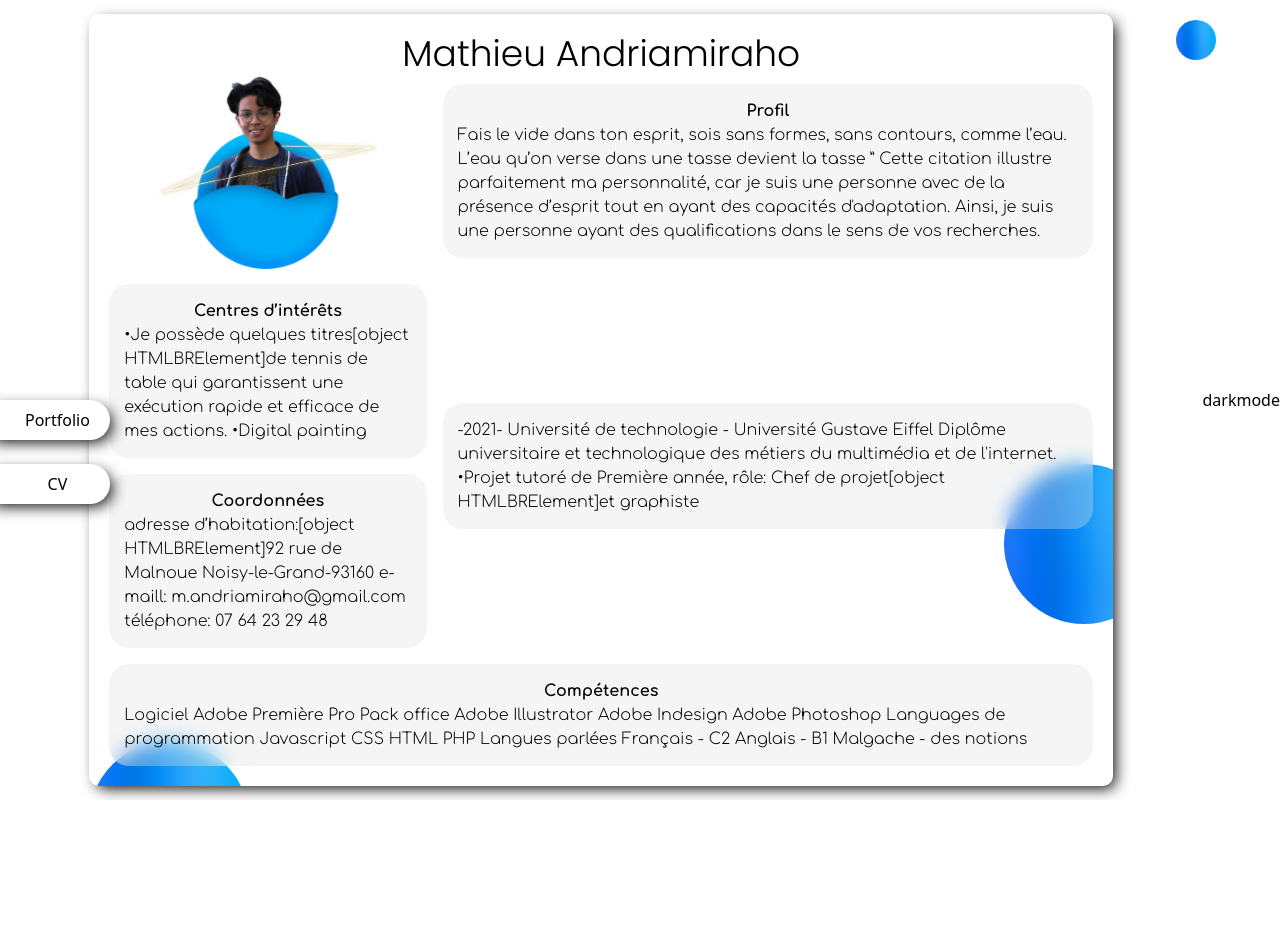
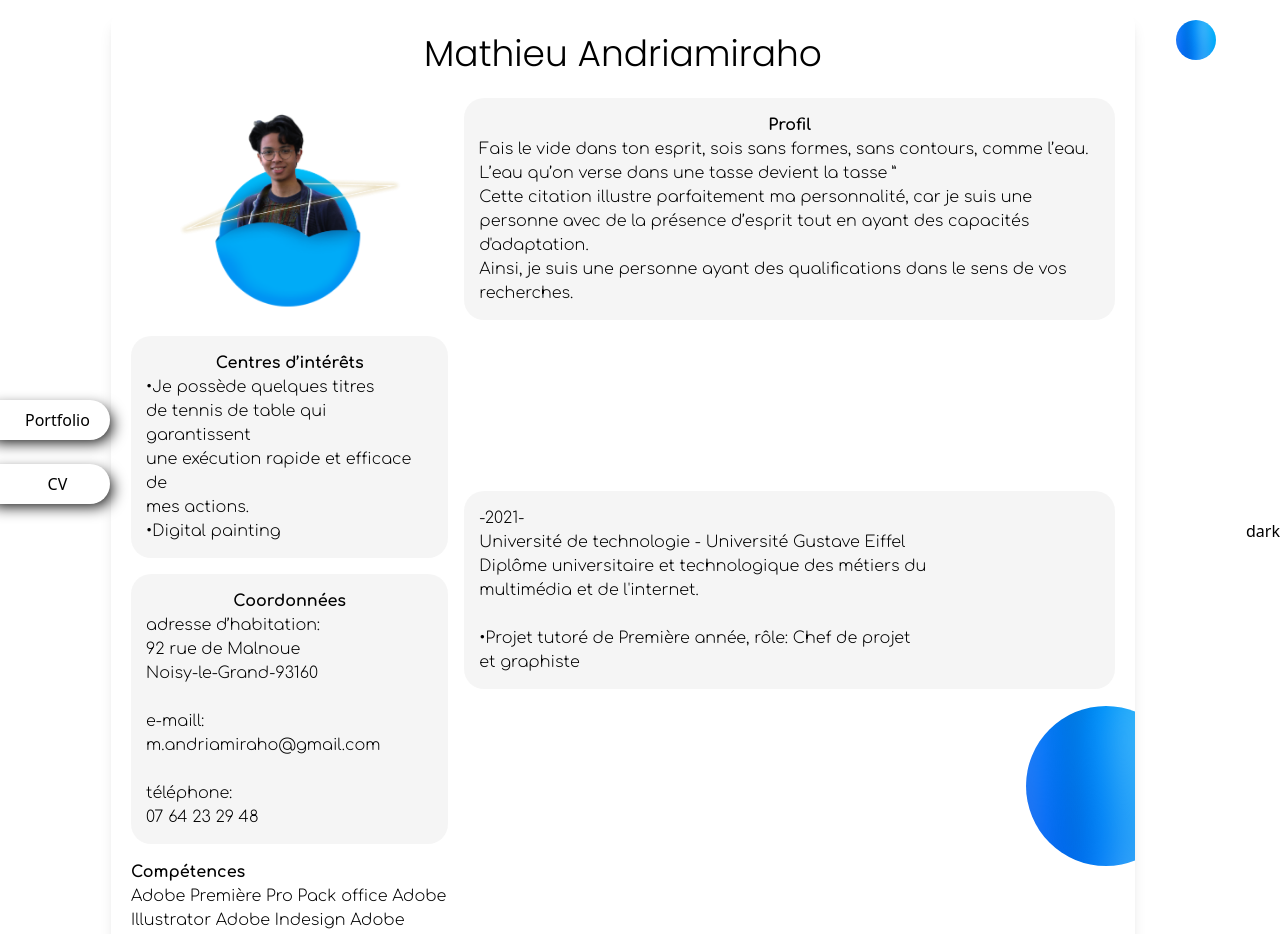
Before and after one commit to DOMESDAY7/portfolio-V2, a React (Vite) app: page / in a window 1280 px wide. Shown: the top 934 px of the page. Before the commit the page ends 800 px from the top, so only its background shows below. Built offline with nearby package versions, Linux system fonts and the light colour scheme.

Commit message:
mapage des compétences

```diff
--- a/index.html
+++ b/index.html
@@ -1,5 +1,5 @@
 <!DOCTYPE html>
-<html lang="en">
+<html lang="en" class="">
   <head>
     <meta charset="UTF-8" />
     <meta name="viewport" content="width=device-width, initial-scale=1.0" />
@@ -7,7 +7,7 @@
     <link rel="stylesheet" href="./src/css/index.css">
     <!-- <link rel="stylesheet" href="node_modules/bootstrap/dist/css/bootstrap.min.css"> -->
   </head>
-  <body class="bg-white dark:bg-slate-900">
+  <body class=" dark:bg-slate-800">
     <div id="root"></div>
     <script type="module" src="/src/main.jsx"></script>
   </body>
--- a/src/App.jsx
+++ b/src/App.jsx
@@ -1,27 +1,36 @@
-import React from 'react';
-import {  Routes , Route,BrowserRouter} from "react-router-dom";
-import Navbar from './components/NavBar';
-import CV from './page/CV';
-import Portfolio from './page/portfolio';
-import {AnimatePresence}from  "framer-motion";
-import { useEffect } from 'react';
+import React from "react";
+import { Routes, Route, BrowserRouter } from "react-router-dom";
+import Navbar from "./components/NavBar";
+import CV from "./page/CV";
+import Portfolio from "./page/portfolio";
+import { AnimatePresence } from "framer-motion";
+// import { useEffect } from 'react';
 function App() {
-
-
   return (
     <AnimatePresence exitBeforeEnter>
       <BrowserRouter>
         <Routes>
-       <Route exact path="/"element={<CV />}/>
-       <Route exact path="/cv"element={<CV />}/>
-       <Route exact path="/portfolio"element={<Portfolio />}/>
+          <Route exact path="/" element={<CV />} />
+          <Route exact path="/cv" element={<CV />} />
+          <Route exact path="/portfolio" element={<Portfolio />} />
         </Routes>
-     <div className='bigBoule '></div>
-     <button className="darkmodeBtn rounded-full bg-black text-white" onClick={()=>{document.body.classList.toggle("dark")}}>darkmode</button>
+        <div className="bigBoule "></div>
+        <button
+          className="darkmodeBtn rounded-full bg-black text-white fixed"
+          onClick={() => {
+            document.querySelector("html").classList.toggle("dark");
+          }}
+        >dark
+          <div className="rounded-full w-4 h-2 border-2 border-black border-solid">
+            <div className="rounded-full bg-black h-2"></div>
+          </div>
+
+        </button>
+
         <Navbar />
       </BrowserRouter>
     </AnimatePresence>
-  )
+  );
 }
 
-export default App
+export default App;
--- a/src/components/TextBuble.jsx
+++ b/src/components/TextBuble.jsx
@@ -1,54 +1,54 @@
-import React, { Component } from 'react';
-import axios from 'axios';
-import mathieu from "../img/mathieu.png"
+import React, { Component } from "react";
+import axios from "axios";
+import mathieu from "../img/mathieu.png";
+import { stringify } from "postcss";
 class TextBuble extends Component {
-    constructor(props){
+  constructor(props) {
     super(props),
-        this.state={
-            pageText:
-            [
+      (this.state = {
+        pageText:[
           {
-                  "0": "Profil",
-                  "1": "Fais le vide dans ton esprit, sois sans formes, sans contours, comme l’eau.\r\n    L’eau qu’on verse  dans une tasse devient la tasse ”\r\nCette citation illustre parfaitement ma personnalité, car je suis une personne avec de la présence d’esprit tout en ayant des capacités d'adaptation.\r\nAinsi, je suis une personne ayant des qualifications dans le sens de vos recherches.\r\n",
-                  "2": "0",
+            "0": "1",
+            "1": "Profil",
+            "2": "Fais le vide dans ton esprit, sois sans formes, sans contours, comme l’eau.\r\n    L’eau qu’on verse  dans une tasse devient la tasse ”\r\nCette citation illustre parfaitement ma personnalité, car je suis une personne avec de la présence d’esprit tout en ayant des capacités d'adaptation.\r\nAinsi, je suis une personne ayant des qualifications dans le sens de vos recherches.\r\n",
+            "id": "1",
             "titre": "Profil",
-                  "text": "Fais le vide dans ton esprit, sois sans formes, sans contours, comme l’eau.\r\n    L’eau qu’on verse  dans une tasse devient la tasse ”\r\nCette citation illustre parfaitement ma personnalité, car je suis une personne avec de la présence d’esprit tout en ayant des capacités d'adaptation.\r\nAinsi, je suis une personne ayant des qualifications dans le sens de vos recherches.\r\n",
-                  "id": "0"
+            "text": "Fais le vide dans ton esprit, sois sans formes, sans contours, comme l’eau.\r\n    L’eau qu’on verse  dans une tasse devient la tasse ”\r\nCette citation illustre parfaitement ma personnalité, car je suis une personne avec de la présence d’esprit tout en ayant des capacités d'adaptation.\r\nAinsi, je suis une personne ayant des qualifications dans le sens de vos recherches.\r\n"
           },
           {
-                  "0": "Centres d’intérêts",
-                  "1": "•Je possède quelques titres \r\nde tennis de table qui garantissent\r\n une exécution rapide et efficace de\r\n mes actions.\r\n•Digital painting\r\n",
-                  "2": "0",
+            "0": "2",
+            "1": "Centres d’intérêts",
+            "2": "•Je possède quelques titres \r\nde tennis de table qui garantissent\r\n une exécution rapide et efficace de\r\n mes actions.\r\n•Digital painting\r\n",
+            "id": "2",
             "titre": "Centres d’intérêts",
-                  "text": "•Je possède quelques titres \r\nde tennis de table qui garantissent\r\n une exécution rapide et efficace de\r\n mes actions.\r\n•Digital painting\r\n",
-                  "id": "0"
+            "text": "•Je possède quelques titres \r\nde tennis de table qui garantissent\r\n une exécution rapide et efficace de\r\n mes actions.\r\n•Digital painting\r\n"
           },
           {
-                  "0": "chrono",
-                  "1": "-2021-\r\n Université de technologie - Université Gustave Eiffel\r\nDiplôme universitaire et technologique des métiers du\r\n multimédia et de l'internet.\r\n\r\n\t•Projet tutoré de Première année, rôle: Chef de projet \r\net graphiste\r\n",
-                  "2": "0",
+            "0": "3",
+            "1": "chrono",
+            "2": "-2021-\r\n Université de technologie - Université Gustave Eiffel\r\nDiplôme universitaire et technologique des métiers du\r\n multimédia et de l'internet.\r\n\r\n\t•Projet tutoré de Première année, rôle: Chef de projet \r\net graphiste\r\n",
+            "id": "3",
             "titre": "chrono",
-                  "text": "-2021-\r\n Université de technologie - Université Gustave Eiffel\r\nDiplôme universitaire et technologique des métiers du\r\n multimédia et de l'internet.\r\n\r\n\t•Projet tutoré de Première année, rôle: Chef de projet \r\net graphiste\r\n",
-                  "id": "0"
+            "text": "-2021-\r\n Université de technologie - Université Gustave Eiffel\r\nDiplôme universitaire et technologique des métiers du\r\n multimédia et de l'internet.\r\n\r\n\t•Projet tutoré de Première année, rôle: Chef de projet \r\net graphiste\r\n"
           },
           {
-                  "0": "Coordonnées",
-                  "1": "adresse d’habitation: \r\n92 rue de Malnoue\r\n Noisy-le-Grand-93160\r\n\r\ne-maill:\r\nm.andriamiraho@gmail.com\r\n\r\ntéléphone: \r\n07 64 23 29 48",
-                  "2": "0",
+            "0": "4",
+            "1": "Coordonnées",
+            "2": "adresse d’habitation: \r\n92 rue de Malnoue\r\n Noisy-le-Grand-93160\r\n\r\ne-maill:\r\nm.andriamiraho@gmail.com\r\n\r\ntéléphone: \r\n07 64 23 29 48",
+            "id": "4",
             "titre": "Coordonnées",
-                  "text": "adresse d’habitation: \r\n92 rue de Malnoue\r\n Noisy-le-Grand-93160\r\n\r\ne-maill:\r\nm.andriamiraho@gmail.com\r\n\r\ntéléphone: \r\n07 64 23 29 48",
-                  "id": "0"
+            "text": "adresse d’habitation: \r\n92 rue de Malnoue\r\n Noisy-le-Grand-93160\r\n\r\ne-maill:\r\nm.andriamiraho@gmail.com\r\n\r\ntéléphone: \r\n07 64 23 29 48"
           },
           {
-                  "0": "Compétences",
-                  "1": "Logiciel\r\nAdobe Première Pro\r\nPack office\r\nAdobe Illustrator\r\nAdobe Indesign\r\nAdobe Photoshop\r\nLanguages de programmation\r\nJavascript\r\nCSS\r\nHTML\r\nPHP\r\nLangues parlées\r\nFrançais - C2\r\nAnglais - B1\r\nMalgache - des notions",
-                  "2": "0",
+            "0": "5",
+            "1": "Compétences",
+            "2": "Adobe Première Pro /Pack office /Adobe Illustrator /Adobe Indesign /Adobe Photoshop # Javascript /CSS /HTML /PHP # Français - C2 /Anglais - B1 / Malgache - des notions",
+            "id": "5",
             "titre": "Compétences",
-                  "text": "Logiciel\r\nAdobe Première Pro\r\nPack office\r\nAdobe Illustrator\r\nAdobe Indesign\r\nAdobe Photoshop\r\nLanguages de programmation\r\nJavascript\r\nCSS\r\nHTML\r\nPHP\r\nLangues parlées\r\nFrançais - C2\r\nAnglais - B1\r\nMalgache - des notions",
-                  "id": "0"
+            "text": "Adobe Première Pro /Pack office /Adobe Illustrator /Adobe Indesign /Adobe Photoshop # Javascript /CSS /HTML /PHP # Français - C2 /Anglais - B1 / Malgache - des notions"
           }
         ]
-        }
+      });
   }
 
   // componentDidMount(){
@@ -67,20 +67,45 @@ class TextBuble extends Component {
   // }
 
   render() {
-        const textBubles =this.state.pageText.map((buble)=>{
-            let brElement = document.createElement("br")
-            let classes = buble.titre.replace(" ", "-")
-            classes = classes.replace("é","e")
-            classes = classes.replace("ê","e")
-            let text =buble.text.replace(" \r\n", brElement )
-            return <section className= {"textBuble container "+ classes}>
-                <h5 className='text-center'>{buble.titre.replace("chrono","")}</h5>
-                <p>{text}</p>
+    const textBubles = this.state.pageText.map((buble) => {
+      let classes = buble.titre.replace(" ", "-");
+      classes = classes.replace("é", "e");
+      classes = classes.replace("ê", "e");
+      if (buble.titre == "Compétences") {
+       let typeSkills = buble.text.split("#");
+
+
+      return (
+        <section>
+          <h5>{buble.titre}</h5>
+          <p>{
+            typeSkills.map((typeSkill)=>{
+              return <section>{typeSkill.split("/").map((skill)=>{
+                return <span>{skill}</span>
+              })}</section>
+             })
+
+            }</p>
         </section>
-        })
+      )
+      } else {
         return (
-           <div className='content'>
-                <img src={mathieu} alt="image de mathieu andriamiraho"  className=' mathieuPP'/>
+          <section
+            className={"textBuble container dark:bg-slate-700/50 " + classes}
+          >
+            <h5 className="text-center">{buble.titre.replace("chrono", "")}</h5>
+            <p className="whitespace-pre-line">{buble.text}</p>
+          </section>
+        );
+      }
+    });
+    return (
+      <div className="content">
+        <img
+          src={mathieu}
+          alt="image de mathieu andriamiraho"
+          className=" mathieuPP"
+        />
         {textBubles}
       </div>
     );
--- a/src/css/index.css
+++ b/src/css/index.css
@@ -10,7 +10,7 @@
     height:100vh;
 }
 #root{
-    height: 100vh;
+
     display: flex;
     justify-content: center;
     align-items: center;
--- a/src/css/page.css
+++ b/src/css/page.css
@@ -1,7 +1,6 @@
 .page{
     border-radius: 10px;
-    -webkit-box-shadow: 5px 5px 15px -3px #000000;
-    box-shadow: 5px 5px 15px -3px #000000;
+
     /* width: 70%; */
     position: relative;
     overflow: hidden;
--- a/src/page/CV.jsx
+++ b/src/page/CV.jsx
@@ -9,9 +9,9 @@ class CV extends Component {
         animate={{ opacity: 1}}
         initial={{ opacity: 0 }}
         transition={{delay:0.5}}
-        className="page max-w-5xl mx-auto relative  dark:bg-slate-900 dark:text-white"
+        className="page max-w-5xl mx-auto dark:text-white my-3.5 shadow-lg dark:shadow-gray-700 "
       >
-        <h1 className="text-center text-4xl">Mathieu Andriamiraho</h1>
+        <h1 className="text-center text-4xl">Mathieu Andriamiraho</h1><br/>
         <TextBuble />
         <div className="boule1 boule"></div>
         <div className="boule2 boule"></div>
--- a/tailwind.config.js
+++ b/tailwind.config.js
@@ -3,7 +3,7 @@ module.exports = {
     "./src/page/*.jsx",
   "./src/components/*.jsx",
   "index.html",
-  "App.jsx"
+  "*.jsx"
   ],
   theme: {
     extend: {},
```
Also changed, not shown: src/css/textBuble.css (+20 -30 lines), src/css/tailwind.css. Lines whose indentation alone changed are shown as unchanged.
